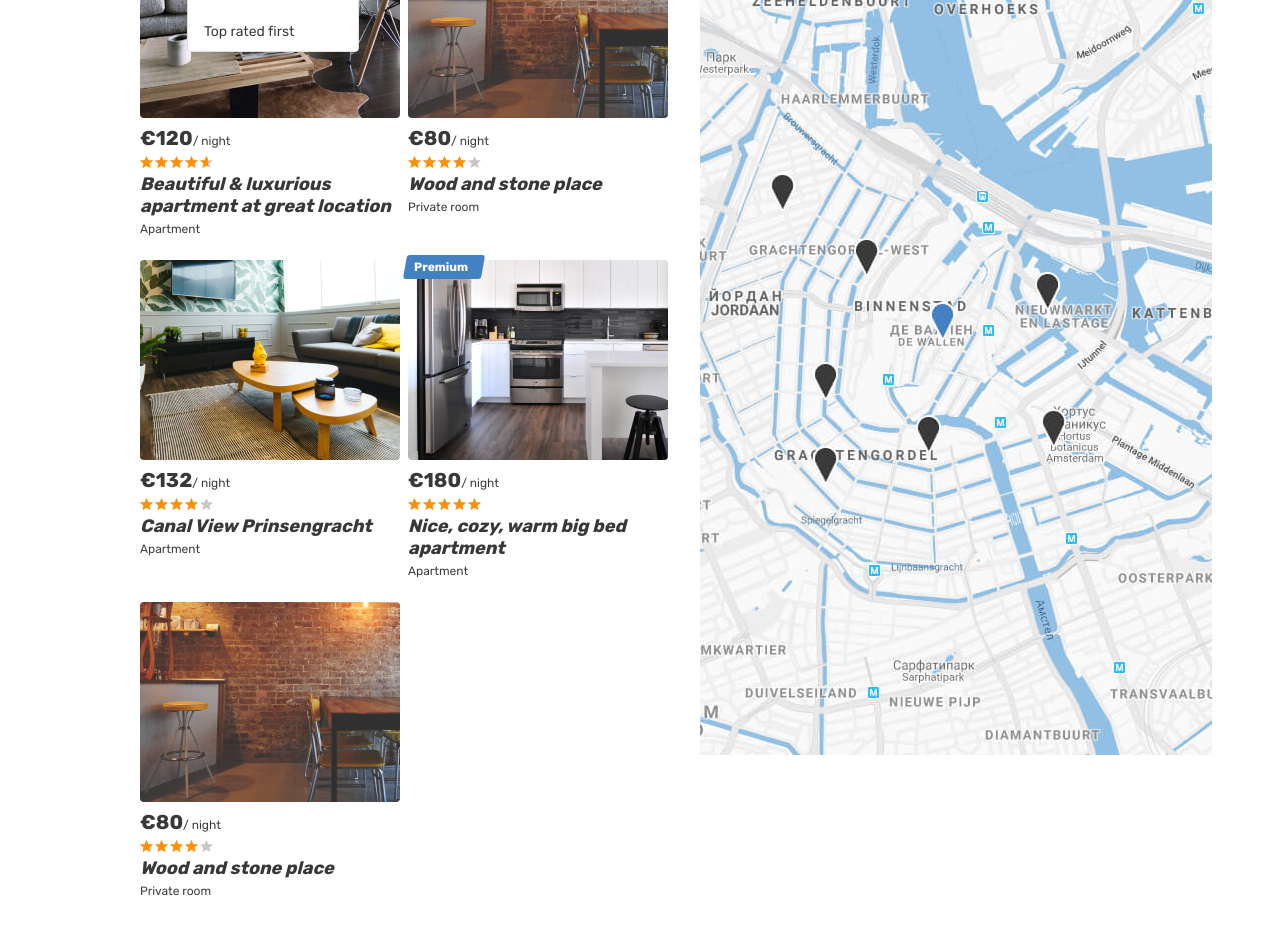
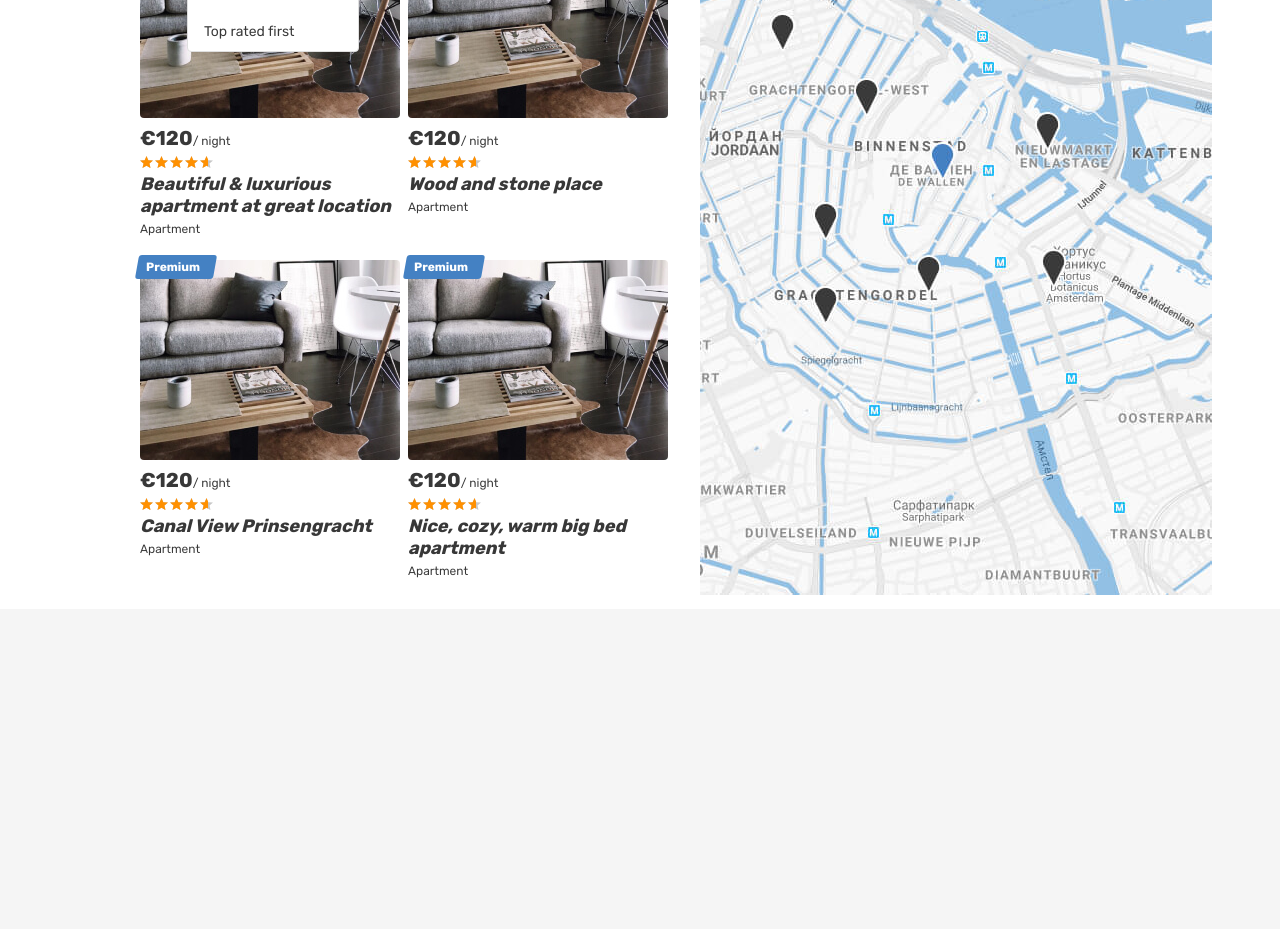
Before and after one commit to eteries/34198-six-cities-1, a React app: page / in a window 1280 px wide. Shown: the part 320-1249 px from the top of the page. After the commit the page ends 929 px from the top, so only its background shows below. Built offline with nearby package versions, Linux system fonts and the light colour scheme.

Commit message:
add propTypes and first prop (#7)

```diff
--- a/package.json
+++ b/package.json
@@ -25,6 +25,7 @@
     "node": "10"
   },
   "dependencies": {
+    "prop-types": "15.7.2",
     "react": "16.8.6",
     "react-dom": "16.8.6"
   }
--- a/src/components/app/app.jsx
+++ b/src/components/app/app.jsx
@@ -1,6 +1,9 @@
 import React from "react";
+import PropTypes from "prop-types";
 
-export const App = () => {
+export const App = (props) => {
+  const {titles} = props;
+
   return (
     <main className="page__main page__main--index">
       <h1 className="visually-hidden">Cities</h1>
@@ -61,14 +64,14 @@
               </ul>
             </form>
             <div className="cities__places-list places__list tabs__content">
-              <article className="cities__place-card place-card">
+              {titles.map((title, index) => (
+                <article className="cities__place-card place-card" key={index}>
                   <div className="place-card__mark">
                     <span>Premium</span>
                   </div>
                   <div className="cities__image-wrapper place-card__image-wrapper">
                     <a href="#">
-                    <img className="place-card__image" src="img/apartment-01.jpg" width="260" height="200"
-                      alt="Place image" />
+                      <img className="place-card__image" src="img/apartment-01.jpg" width="260" height="200" alt="Place image" />
                     </a>
                   </div>
                   <div className="place-card__info">
@@ -91,146 +94,12 @@
                       </div>
                     </div>
                     <h2 className="place-card__name">
-                    <a href="#">Beautiful &amp; luxurious apartment at great location</a>
+                      <a href="#">{title}</a>
                     </h2>
                     <p className="place-card__type">Apartment</p>
                   </div>
                 </article>
-
-              <article className="cities__place-card place-card">
-                <div className="cities__image-wrapper place-card__image-wrapper">
-                  <a href="#">
-                    <img className="place-card__image" src="img/room.jpg" width="260" height="200" alt="Place image" />
-                  </a>
-                </div>
-                <div className="place-card__info">
-                  <div className="place-card__price-wrapper">
-                    <div className="place-card__price">
-                      <b className="place-card__price-value">&euro;80</b>
-                      <span className="place-card__price-text">&#47;&nbsp;night</span>
-                    </div>
-                    <button className="place-card__bookmark-button place-card__bookmark-button--active button"
-                      type="button">
-                      <svg className="place-card__bookmark-icon" width="18" height="19">
-                        <use xlinkHref="#icon-bookmark"></use>
-                      </svg>
-                      <span className="visually-hidden">In bookmarks</span>
-                    </button>
-                  </div>
-                  <div className="place-card__rating rating">
-                    <div className="place-card__stars rating__stars">
-                      <span style={{width: `80%`}}></span>
-                      <span className="visually-hidden">Rating</span>
-                    </div>
-                  </div>
-                  <h2 className="place-card__name">
-                    <a href="#">Wood and stone place</a>
-                  </h2>
-                  <p className="place-card__type">Private room</p>
-                </div>
-              </article>
-
-              <article className="cities__place-card place-card">
-                <div className="cities__image-wrapper place-card__image-wrapper">
-                  <a href="#">
-                    <img className="place-card__image" src="img/apartment-02.jpg" width="260" height="200"
-                      alt="Place image" />
-                  </a>
-                </div>
-                <div className="place-card__info">
-                  <div className="place-card__price-wrapper">
-                    <div className="place-card__price">
-                      <b className="place-card__price-value">&euro;132</b>
-                      <span className="place-card__price-text">&#47;&nbsp;night</span>
-                    </div>
-                    <button className="place-card__bookmark-button button" type="button">
-                      <svg className="place-card__bookmark-icon" width="18" height="19">
-                        <use xlinkHref="#icon-bookmark"></use>
-                      </svg>
-                      <span className="visually-hidden">To bookmarks</span>
-                    </button>
-                  </div>
-                  <div className="place-card__rating rating">
-                    <div className="place-card__stars rating__stars">
-                      <span style={{width: `80%`}}></span>
-                      <span className="visually-hidden">Rating</span>
-                    </div>
-                  </div>
-                  <h2 className="place-card__name">
-                    <a href="#">Canal View Prinsengracht</a>
-                  </h2>
-                  <p className="place-card__type">Apartment</p>
-                </div>
-              </article>
-
-              <article className="cities__place-card place-card">
-                <div className="place-card__mark">
-                  <span>Premium</span>
-                </div>
-                <div className="cities__image-wrapper place-card__image-wrapper">
-                  <a href="#">
-                    <img className="place-card__image" src="img/apartment-03.jpg" width="260" height="200"
-                      alt="Place image" />
-                  </a>
-                </div>
-                <div className="place-card__info">
-                  <div className="place-card__price-wrapper">
-                    <div className="place-card__price">
-                      <b className="place-card__price-value">&euro;180</b>
-                      <span className="place-card__price-text">&#47;&nbsp;night</span>
-                    </div>
-                    <button className="place-card__bookmark-button button" type="button">
-                      <svg className="place-card__bookmark-icon" width="18" height="19">
-                        <use xlinkHref="#icon-bookmark"></use>
-                      </svg>
-                      <span className="visually-hidden">To bookmarks</span>
-                    </button>
-                  </div>
-                  <div className="place-card__rating rating">
-                    <div className="place-card__stars rating__stars">
-                      <span style={{width: `100%`}}></span>
-                      <span className="visually-hidden">Rating</span>
-                    </div>
-                  </div>
-                  <h2 className="place-card__name">
-                    <a href="#">Nice, cozy, warm big bed apartment</a>
-                  </h2>
-                  <p className="place-card__type">Apartment</p>
-                </div>
-              </article>
-
-              <article className="cities__place-card place-card">
-                <div className="cities__image-wrapper place-card__image-wrapper">
-                  <a href="#">
-                    <img className="place-card__image" src="img/room.jpg" width="260" height="200" alt="Place image" />
-                  </a>
-                </div>
-                <div className="place-card__info">
-                  <div className="place-card__price-wrapper">
-                    <div className="place-card__price">
-                      <b className="place-card__price-value">&euro;80</b>
-                      <span className="place-card__price-text">&#47;&nbsp;night</span>
-                    </div>
-                    <button className="place-card__bookmark-button place-card__bookmark-button--active button"
-                      type="button">
-                      <svg className="place-card__bookmark-icon" width="18" height="19">
-                        <use xlinkHref="#icon-bookmark-active"></use>
-                      </svg>
-                      <span className="visually-hidden">In bookmarks</span>
-                    </button>
-                  </div>
-                  <div className="place-card__rating rating">
-                    <div className="place-card__stars rating__stars">
-                      <span style={{width: `80%`}}></span>
-                      <span className="visually-hidden">Rating</span>
-                    </div>
-                  </div>
-                  <h2 className="place-card__name">
-                    <a href="#">Wood and stone place</a>
-                  </h2>
-                  <p className="place-card__type">Private room</p>
-                </div>
-              </article>
+              ))}
             </div>
           </section>
           <div className="cities__right-section">
@@ -241,3 +110,7 @@
     </main>
   );
 };
+
+App.propTypes = {
+  titles: PropTypes.arrayOf(PropTypes.string).isRequired
+};
--- a/src/index.js
+++ b/src/index.js
@@ -2,7 +2,14 @@
 import ReactDOM from 'react-dom';
 import {App} from './components/app/app.jsx';
 
+const cardTitles = [
+  `Beautiful & luxurious apartment at great location`,
+  `Wood and stone place`,
+  `Canal View Prinsengracht`,
+  `Nice, cozy, warm big bed apartment`
+];
+
 ReactDOM.render(
-    <App />,
+    <App titles={cardTitles} />,
     document.getElementById(`root`)
 );
```
Lines whose indentation alone changed are shown as unchanged.
